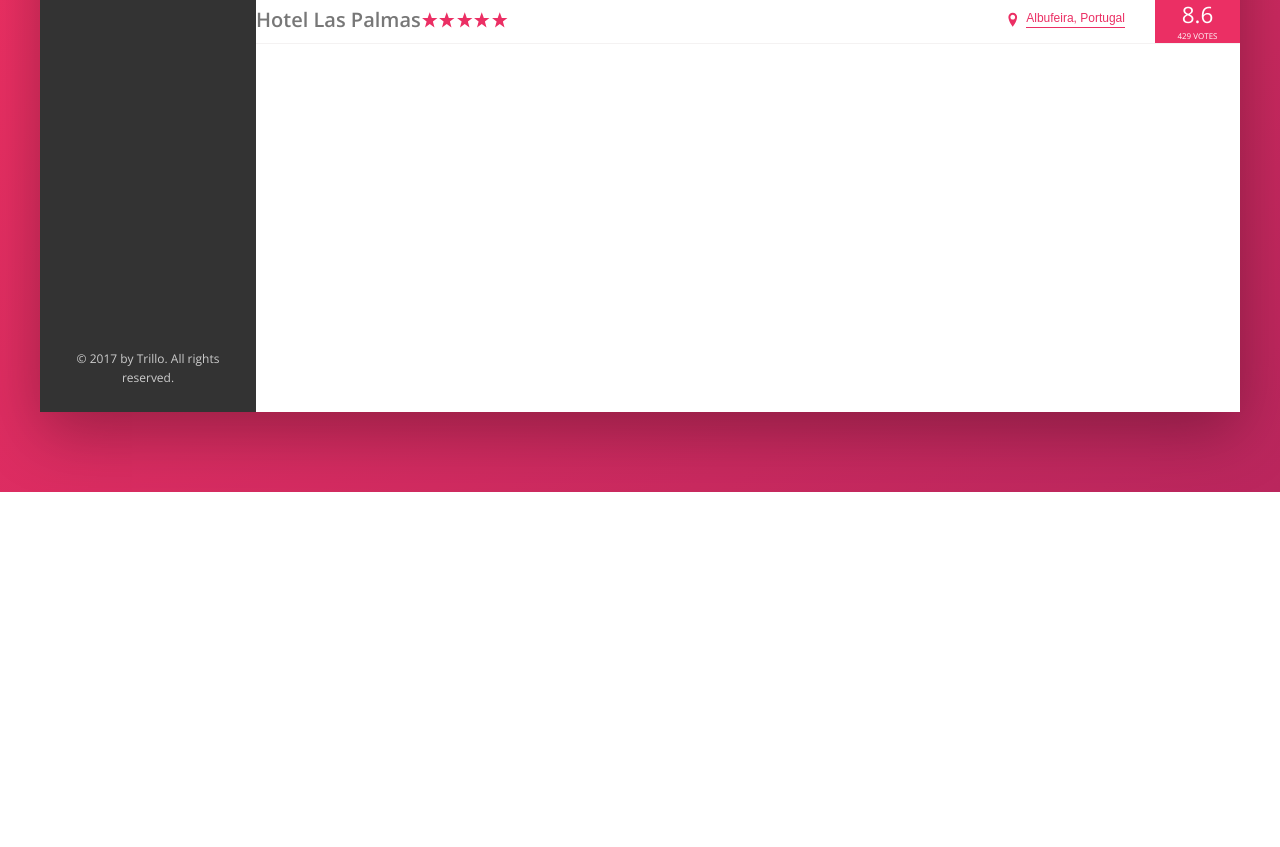
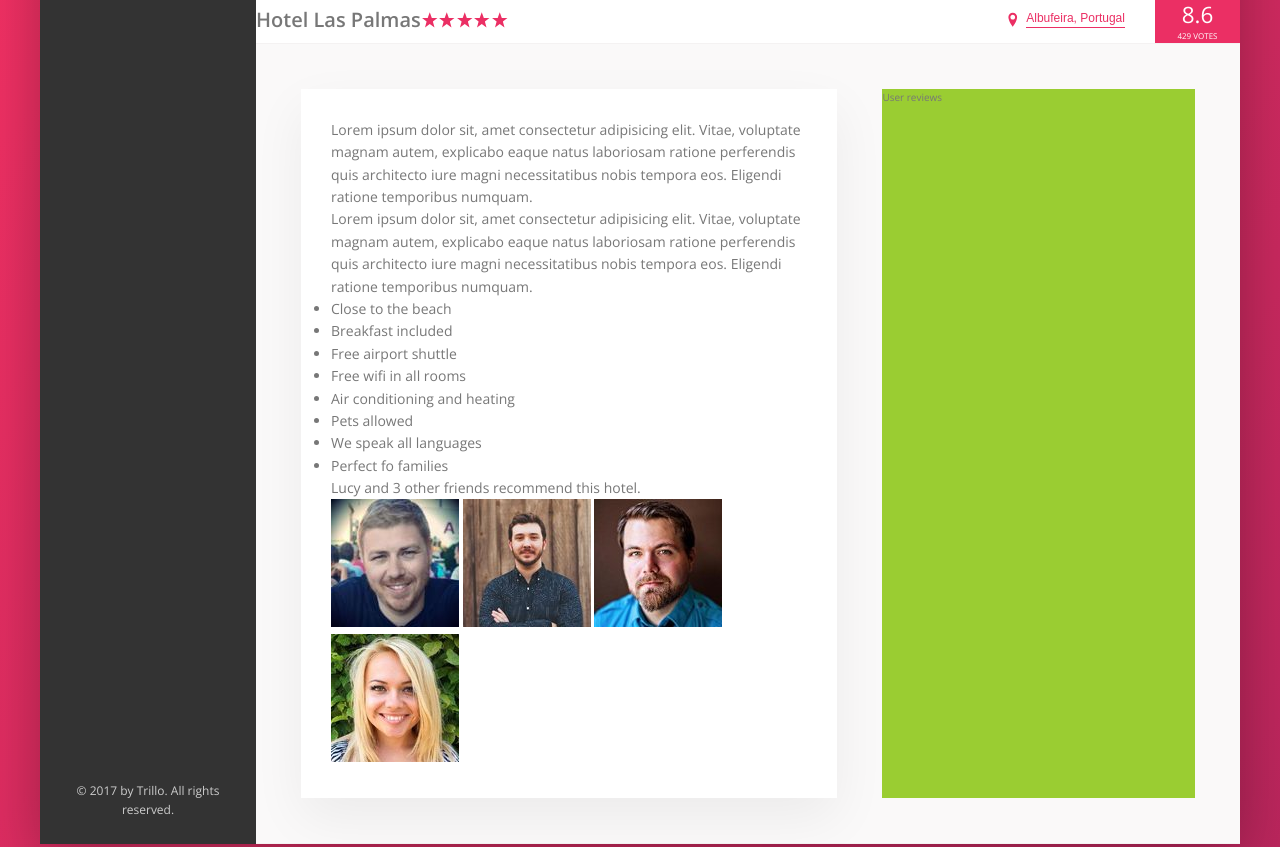
Before and after one commit to Saurabh7064/trillo, a website: page index.html in a window 1280 px wide. Shown: the part 538-1385 px from the top of the page. Before the commit the page ends 1030 px from the top, so only its background shows below. Drawn offline with nearby package versions, Linux system fonts and the light colour scheme.

Commit message:
82. Description section part 1

```diff
--- a/index.html
+++ b/index.html
@@ -141,6 +141,45 @@
                         </div>
 
                     </div>
+
+                    <div class="detail">
+                        <div class="description">
+                            <p class="paragraph">
+                                Lorem ipsum dolor sit, amet consectetur adipisicing elit. Vitae, voluptate magnam autem, explicabo eaque natus laboriosam ratione perferendis quis architecto iure magni necessitatibus nobis tempora eos. Eligendi ratione temporibus numquam.
+                            </p>
+                            <p class="paragraph">
+                                Lorem ipsum dolor sit, amet consectetur adipisicing elit. Vitae, voluptate magnam autem, explicabo eaque natus laboriosam ratione perferendis quis architecto iure magni necessitatibus nobis tempora eos. Eligendi ratione temporibus numquam.
+                            </p>
+                            <ul class="list">
+                                <li class="list__item">Close to the beach</li>
+                                <li class="list__item">Breakfast included</li>
+                                <li class="list__item">Free airport shuttle</li>
+                                <li class="list__item">Free wifi in all rooms</li>
+                                <li class="list__item">Air conditioning and heating</li>
+                                <li class="list__item">Pets allowed</li>
+                                <li class="list__item">We speak all languages</li>
+                                <li class="list__item">Perfect fo families</li>
+                            </ul>
+                            <div class="recommend">
+                                <p class="recommend__count">
+                                    Lucy and 3 other friends recommend this hotel.
+                                </p>
+                                <div class="recommend__friends">
+                                    <img src="img/user-3.jpg" alt="Friend 1" class="recommend__photo">
+                                    <img src="img/user-4.jpg" alt="Friend 2" class="recommend__photo">
+                                    <img src="img/user-5.jpg" alt="Friend 3" class="recommend__photo">
+                                    <img src="img/user-6.jpg" alt="Friend 4" class="recommend__photo">
+                                </div>
+
+                            </div>
+                        </div>
+
+                        <div class="user-reviews">
+                            User reviews
+                        </div>
+
+                    </div>
+
                 </main>
             </div>
         </div>
--- a/sass/_base.scss
+++ b/sass/_base.scss
@@ -31,6 +31,9 @@ Grey dark 3: #999
     --color-grey-dark-3: #999;
 
     --shadow-dark: 0 2rem 6rem rgba(0,0,0,.3);
+    --shadow-light: 0 2rem 5rem rgba(0,0,0,.06);
+
+    --line: 1px solid var(--color-grey-light-2);
 }
 
 * {
--- a/sass/_components.scss
+++ b/sass/_components.scss
@@ -207,7 +207,7 @@
 .overview {
     display: flex;
     align-items: center;
-    border-bottom: 1px solid var(--color-grey-light-2);
+    border-bottom: var(--line);
 
 
     &__heading {
--- a/sass/_layout.scss
+++ b/sass/_layout.scss
@@ -12,7 +12,7 @@
     font-size: 1.4rem;
     height: 7rem;
     background-color: #fff;
-    border-bottom: 1px solid var(--color-grey-light-2);
+    border-bottom: var(--line);
     display: flex;
     justify-content: space-between;
     align-items: center;
@@ -32,6 +32,26 @@
 
 .hotel-view {
     background-color: #fff;
-    height: 80rem;
     flex: 1;
 }
+
+.detail {
+    display: flex;
+    padding: 4.5rem;
+    background-color: var(--color-grey-light-1);
+    border-bottom: var(--line);
+}
+
+.description {
+    font-size: 1.4rem;
+    background-color: #fff;
+    box-shadow: var(--shadow-light);
+    padding: 3rem;
+    flex: 0 0 60%;
+    margin-right: 4.5rem;
+}
+
+.user-reviews {
+    background-color: yellowgreen;
+    flex: 1;
+}
```
Also changed, not shown: css/style.css.
